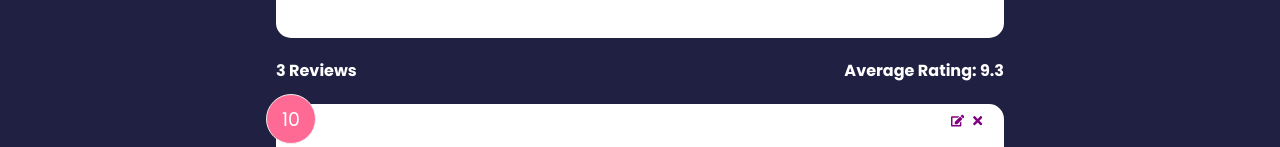
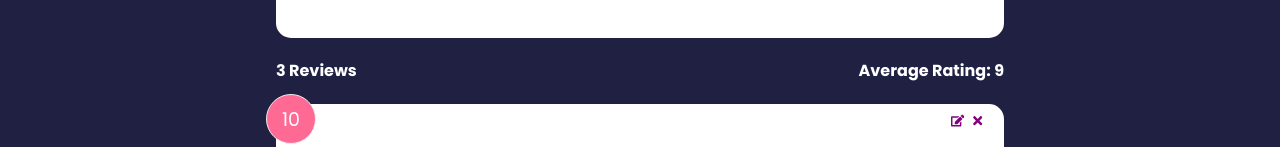
Before and after one commit to bradtraversy/feedback-app, a React (Create React App) app: page / in a window 1280 px wide. Shown: the part 355-502 px from the top of the page. Built offline with nearby package versions, Linux system fonts and the light colour scheme; data requests are answered from the project's data file.

Commit message:
simpler average calculation

```diff
--- a/src/components/FeedbackStats.jsx
+++ b/src/components/FeedbackStats.jsx
@@ -4,13 +4,14 @@ import FeedbackContext from '../context/FeedbackContext'
 function FeedbackStats() {
   const { feedback } = useContext(FeedbackContext)
 
+  // NOTE: simpler average calculation
   // Calculate ratings avg
-  let average =
-    feedback.reduce((acc, cur) => {
-      return acc + cur.rating
-    }, 0) / feedback.length
+  const average = Math.round(
+    feedback.reduce((acc, { rating }) => acc + rating, 0) / feedback.length
+  )
 
-  average = average.toFixed(1).replace(/[.,]0$/, '')
+  // average = average.toFixed(1).replace(/[.,]0$/, '')
+  // average = Math.round(average)
 
   return (
     <div className='feedback-stats'>
```
